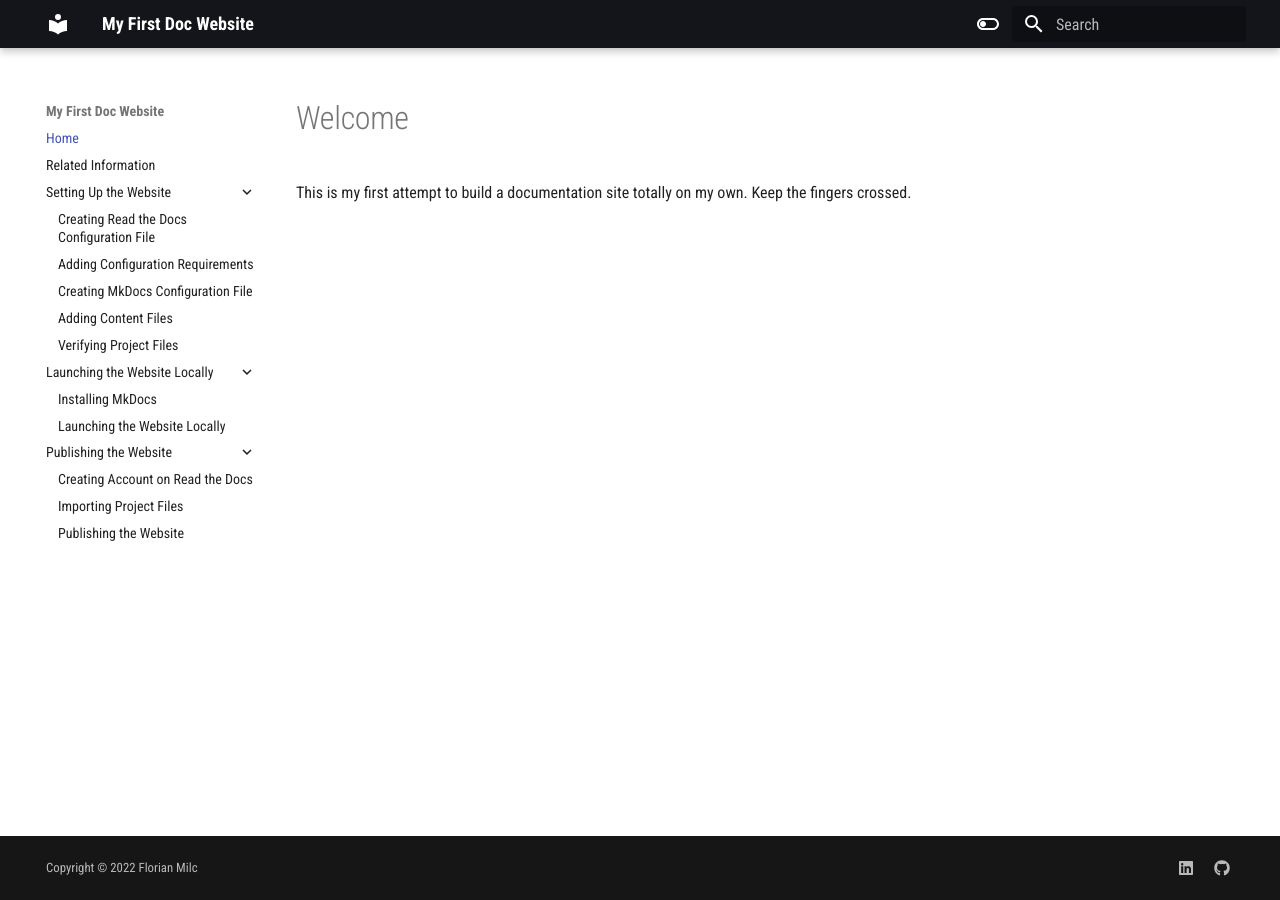
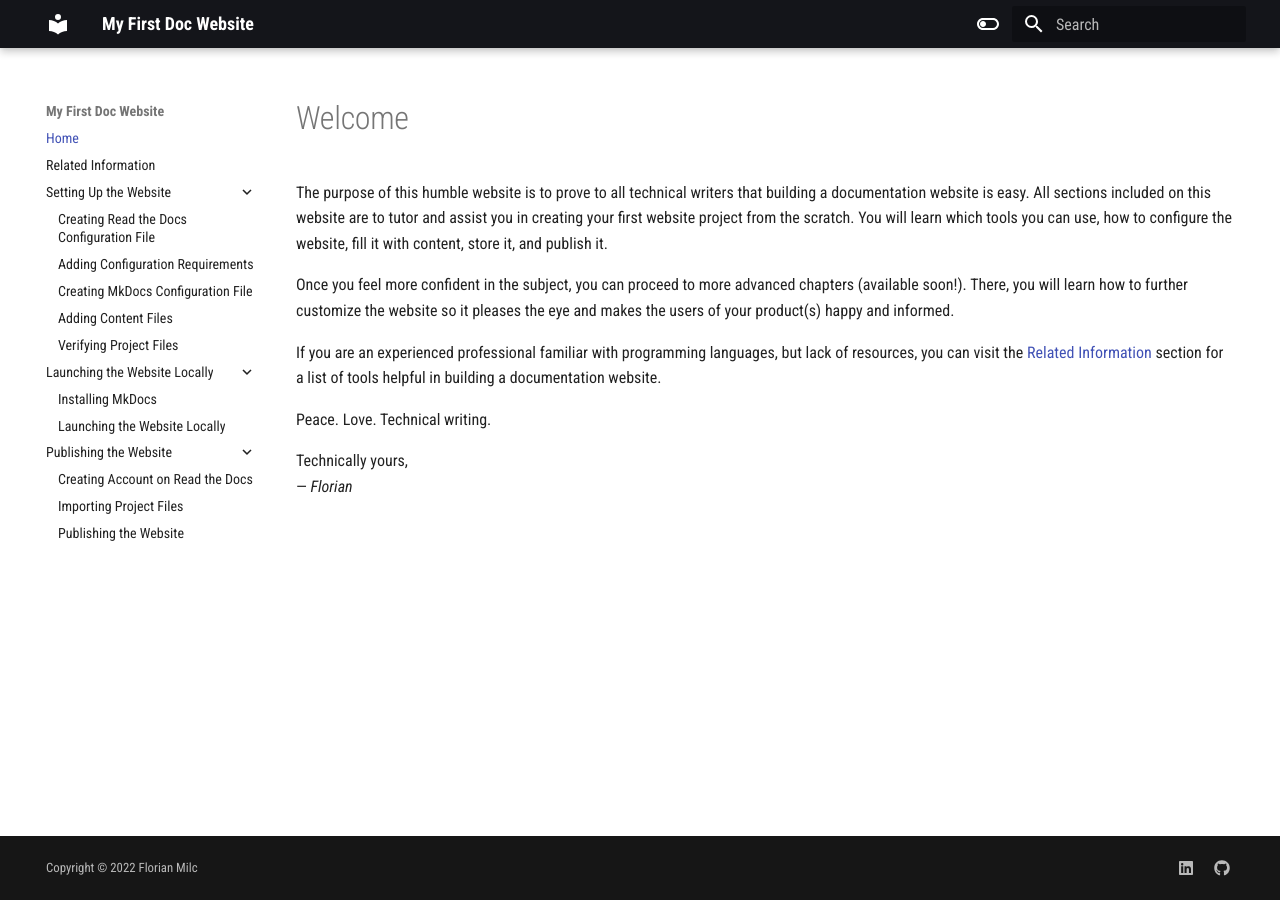
Before and after one commit to florianmilc/rtd-mkdocs, an MkDocs documentation site: the page built from docs/index.md, in a window 1280 px wide. Built offline with MkDocs 1.6.1 and Material for MkDocs 9.7.7, drawn with Linux system fonts in a browser that asks for light colours.

Commit message:
Filling in index.md

```diff
--- a/docs/index.md
+++ b/docs/index.md
@@ -1,4 +1,15 @@
 # Welcome
 
-This is my first attempt to build a documentation site totally on my own.
-Keep the fingers crossed.
+The purpose of this humble website is to prove to all technical writers that building a documentation website is easy.
+All sections included on this website are to tutor and assist you in creating your first website project from the scratch.
+You will learn which tools you can use, how to configure the website, fill it with content, store it, and publish it.
+
+Once you feel more confident in the subject, you can proceed to more advanced chapters (available soon!).
+There, you will learn how to further customize the website so it pleases the eye and makes the users of your product(s) happy and informed.
+
+If you are an experienced professional familiar with programming languages, but lack of resources, you can visit the [Related Information](related_info.md) section for a list of tools helpful in building a documentation website.
+
+Peace. Love. Technical writing.
+
+Technically yours,
+<br>— *Florian*
```
